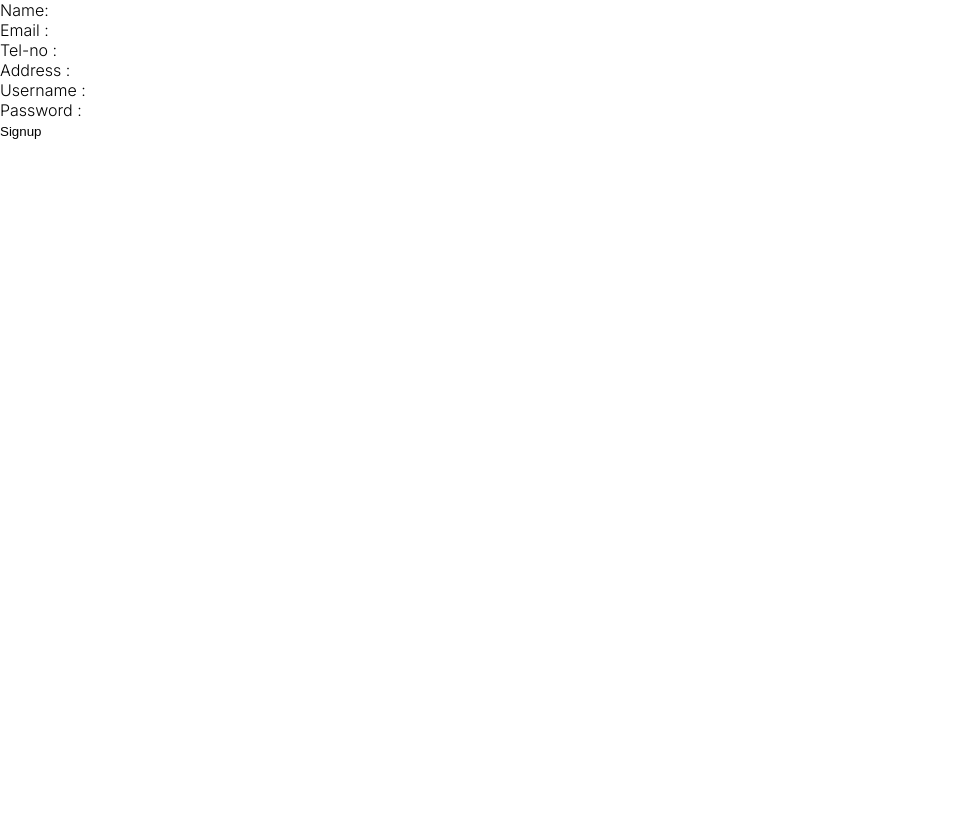
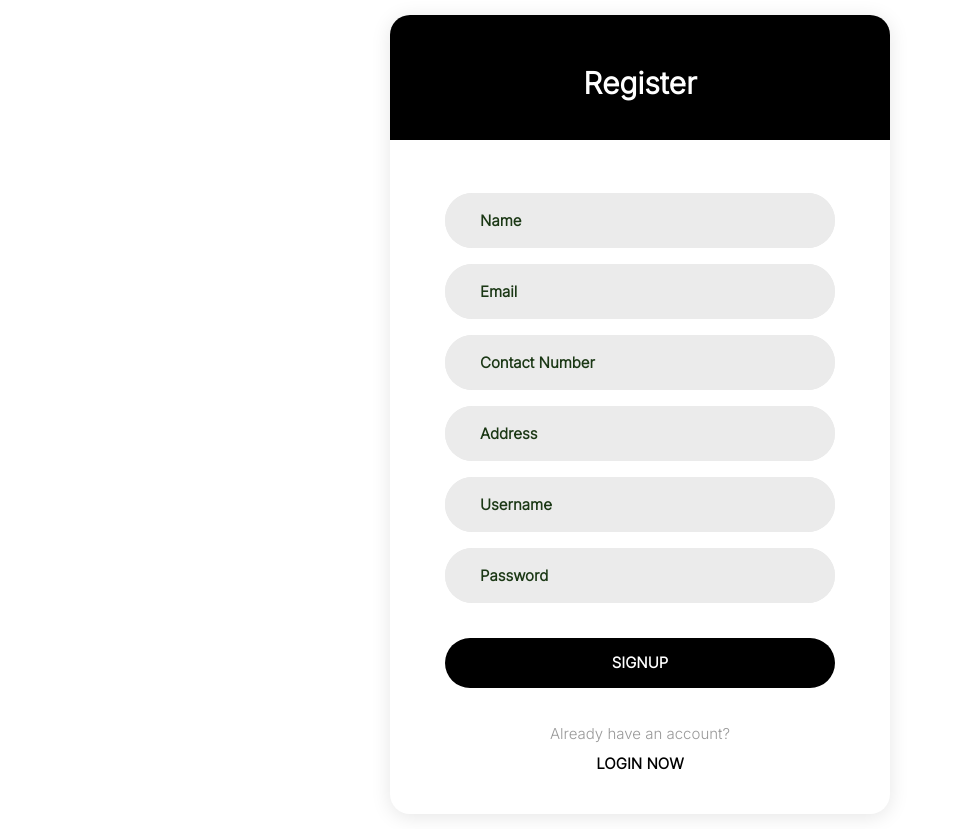
Before and after one commit to KanishkaGJ/FunkyPop_online-shopping-web-app, a React (Create React App) app in the folder frontend/: page /signup in a window 1280 px wide. Shown: the whole page, without its empty margins (0-953 px from the left). Before the commit the page ends 800 px from the top, so only its background shows below. Built offline with nearby package versions, Linux system fonts and the light colour scheme.

Commit message:
add styles to customer sign up form

```diff
--- a/frontend/src/components/CustomerLogin.js
+++ b/frontend/src/components/CustomerLogin.js
@@ -72,7 +72,7 @@ export default function CustomerLogin() {
 						</button>
 					</div>
 
-					<div className="flex-col-c p-t-170 p-b-40">
+					<div className="flex-col-c p-t-100 p-b-40">
 						<span className="txt1 p-b-9">
 							Don’t have an account?
 						</span>
@@ -85,17 +85,5 @@ export default function CustomerLogin() {
 			</div>
 		</div>
 	</div>
-//     <div>
-//     <form onSubmit={sendData}>
-//         Username : <input type="text" onChange={(e)=>{
-//             setCusUsername(e.target.value);
-//         }}/><br/>
-//         Password : <input type="password" onChange={(e)=>{
-//             setCusPassword(e.target.value);
-//         }}/><br/>
-
-//         <button type="submit">Login</button>
-//     </form>
-// </div>
   )
 }
--- a/frontend/src/components/CustomerSignup.js
+++ b/frontend/src/components/CustomerSignup.js
@@ -1,6 +1,7 @@
 import React, { useState } from 'react';
-import {useNavigate} from 'react-router-dom';
+import {useNavigate, Link} from 'react-router-dom';
 import axios from "axios";
+import '../css/customerLogin.css';
 
 export default function CustomerSignup() {
 
@@ -36,29 +37,79 @@ export default function CustomerSignup() {
   }
 
   return (
-    <div>
-        <form onSubmit={sendData}>
-            Name: <input type="text" onChange={(e)=>{
+    <div className="limiter">
+    <div className="container-login100">
+        <div className="wrap-login100">
+            <form onSubmit={sendData} className="login100-form validate-form p-l-55 p-r-55 p-t-178">
+                <span className="login100-form-title">
+                    Register
+                </span>
+
+                <div className="wrap-input100 validate-input m-b-16" data-validate="Please enter username">
+                    <input className="input100" type="text" name="username" placeholder="Name"
+        onChange={(e)=>{
             setCusName(e.target.value);
-            }}/><br/>
-            Email : <input type="email" onChange={(e)=>{
+        }}/>
+                    <span className="focus-input100"></span>
+                </div>
+
+                <div className="wrap-input100 validate-input m-b-16" data-validate = "Please enter password">
+                    <input className="input100" type="password" name="pass" placeholder="Email"
+        onChange={(e)=>{
             setCusEmail(e.target.value);
-            }}/><br/>
-            Tel-no : <input type="tel" onChange={(e)=>{
+        }}/>
+                    <span className="focus-input100"></span>
+                </div>
+
+                <div className="wrap-input100 validate-input m-b-16" data-validate = "Please enter password">
+                    <input className="input100" type="password" name="pass" placeholder="Contact Number"
+        onChange={(e)=>{
             setCusNum(e.target.value);
-            }}/><br/>
-            Address : <input type="text" onChange={(e)=>{
+        }}/>
+                    <span className="focus-input100"></span>
+                </div>
+
+                <div className="wrap-input100 validate-input m-b-16" data-validate = "Please enter password">
+                    <input className="input100" type="password" name="pass" placeholder="Address"
+        onChange={(e)=>{
             setCusAddress(e.target.value);
-            }}/><br/>
-            Username : <input type="text" onChange={(e)=>{
+        }}/>
+                    <span className="focus-input100"></span>
+                </div>
+
+                <div className="wrap-input100 validate-input m-b-16" data-validate = "Please enter password">
+                    <input className="input100" type="password" name="pass" placeholder="Username"
+        onChange={(e)=>{
             setCusUsername(e.target.value);
-            }}/><br/>
-            Password : <input type="password" onChange={(e)=>{
+        }}/>
+                    <span className="focus-input100"></span>
+                </div>
+
+                <div className="wrap-input100 validate-input m-b-35" data-validate = "Please enter password">
+                    <input className="input100" type="password" name="pass" placeholder="Password"
+        onChange={(e)=>{
             setCusPassword(e.target.value);
-            }}/><br/>
+        }}/>
+                    <span className="focus-input100"></span>
+                </div>
 
-            <button type="submit">Signup</button>
+                    <button className="login100-form-btn">
+                        Signup
+                    </button>
+
+
+                <div className="flex-col-c p-t-35 p-b-40">
+                    <span className="txt1 p-b-9">
+                        Already have an account?
+                    </span>
+
+                    <Link to="#" className="txt3">
+                        Login now
+                    </Link>
+                </div>
             </form>
+        </div>
+    </div>
 </div>
   )
 }
```
Lines whose indentation alone changed are shown as unchanged.
